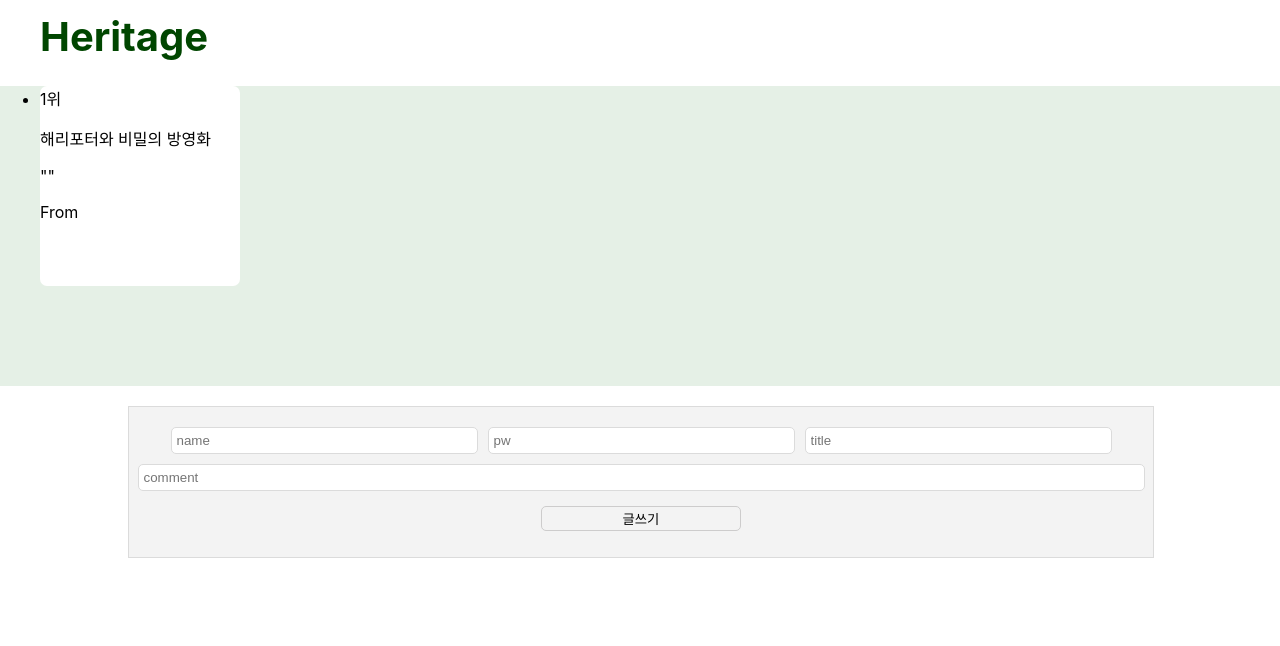
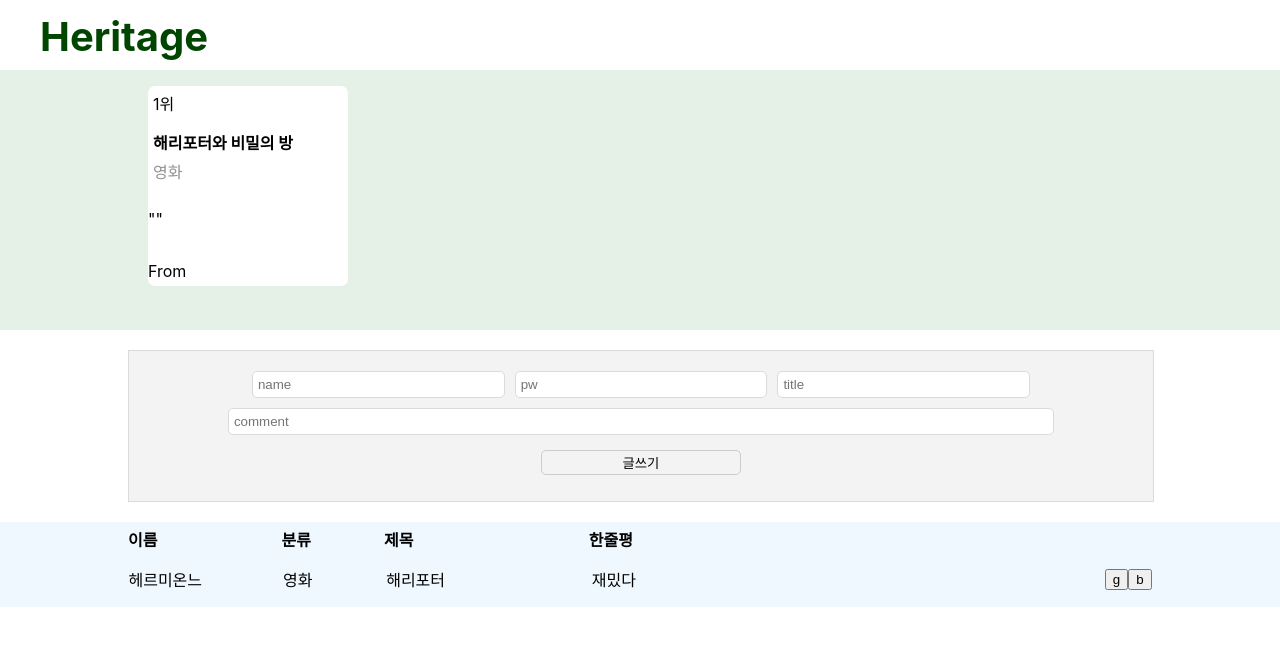
Before and after one commit to yeoeol/webstudy, a React (Create React App) app: page / in a window 1280 px wide. Shown: the top 646 px of the page. Built offline with nearby package versions, Linux system fonts and the light colour scheme.

Commit message:
[Feat] 컴포넌트/페이지 개발
작품 목록 컴포넌트
개별 작품 수정 페이지

```diff
--- a/src/Components/BestBoardList.jsx
+++ b/src/Components/BestBoardList.jsx
@@ -5,9 +5,9 @@
     <Wrapper>
       <ul>
         <BestBoardCard>
-          <p>1위</p>
-          <span>해리포터와 비밀의 방</span>
-          <span>영화</span>
+          <Rank>1위</Rank>
+          <Title>해리포터와 비밀의 방</Title>
+          <Genre>영화</Genre>
           <p>""</p>
           <p>From </p>
         </BestBoardCard>
@@ -20,16 +20,33 @@
 
 const Wrapper = styled.div`
   background-color: #e5f0e6;
-  height: 300px;
+  height: 260px;
   width: 100%;
+  display: flex;
+  justify-content: center;
   > ul {
     width: 80%;
   }
 `;
+const Rank = styled.p`
+  padding: 0 0 0 0;
+  margin: 5px 0 15px 5px;
+`;
+const Title = styled.span`
+  font-weight: bold;
+  margin: 0 auto 5px 5px;
+`;
+const Genre = styled.span`
+  color: #929292;
+  margin: 0 0 10px 5px;
+`;
 
 const BestBoardCard = styled.li`
+  list-style-type: none;
   background-color: white;
   height: 200px;
   width: 200px;
   border-radius: 7px;
+  display: flex;
+  flex-direction: column;
 `;
--- a/src/Components/BoardBox.jsx
+++ b/src/Components/BoardBox.jsx
@@ -1,7 +1,100 @@
+import styled from "styled-components";
+import { useNavigate } from "react-router-dom";
 const BoardBox = () => {
-  return <>
-    <ul></ul>
-  </>;
+  const navigate = useNavigate();
+  const getEditPage = () => {
+    navigate(`/edit`);
+  };
+  return (
+    <Wrapper>
+      <Head>
+        <HeadName>이름</HeadName>
+        <HeadGenre>분류</HeadGenre>
+        <HeadTitle>제목</HeadTitle>
+        <HeadReview>한줄평</HeadReview>
+      </Head>
+      <ul>
+        <BoardCard onClick={getEditPage}>
+          <Name>헤르미온느</Name>
+          <Genre>영화</Genre>
+          <Title>해리포터</Title>
+          <Review>재밌다</Review>
+          <Buttons>
+            <button>g</button>
+            <button>b</button>
+          </Buttons>
+        </BoardCard>
+      </ul>
+    </Wrapper>
+  );
 };
 
 export default BoardBox;
+
+const Wrapper = styled.div`
+  width: 100%;
+  background-color: aliceblue;
+  display: flex;
+  align-items: center;
+  flex-direction: column;
+  margin-top: 20px;
+  > ul {
+    width: 80%;
+    padding: 0 0 0 0;
+  }
+`;
+const Head = styled.div`
+  font-weight: bold;
+  width: 80%;
+  display: flex;
+  flex-direction: row;
+  margin: 5px auto 0 auto;
+`;
+const HeadName = styled.p`
+  margin: auto;
+  width: 15%;
+  margin: 0;
+`;
+const HeadGenre = styled.p`
+  margin: auto;
+  width: 10%;
+  margin: 0;
+`;
+const HeadTitle = styled.p`
+  margin: auto;
+  width: 20%;
+  margin: 0;
+`;
+const HeadReview = styled.p`
+  margin: auto;
+  width: 50%;
+  margin: 0;
+`;
+
+const Name = styled.p`
+  margin: auto;
+  width: 15%;
+`;
+const Genre = styled.p`
+  margin: auto;
+  width: 10%;
+`;
+const Title = styled.p`
+  margin: auto;
+  width: 20%;
+`;
+const Review = styled.p`
+  margin: auto;
+  width: 50%;
+`;
+const Buttons = styled.div`
+  margin: auto;
+  display: flex;
+  flex-direction: row;
+`;
+const BoardCard = styled.li`
+  margin: auto;
+  list-style-type: none;
+  display: flex;
+  flex-direction: row;
+`;
--- a/src/Components/InputBox.jsx
+++ b/src/Components/InputBox.jsx
@@ -37,6 +37,8 @@
 const Upper = styled.div`
   display: flex;
   flex-direction: row;
+  justify-content: center;
+  width: 80%;
   gap: 10px;
   padding: 20px 0 0 0;
   > input {
@@ -48,22 +50,22 @@
 
 const NameInput = styled.input`
   height: 25px;
-  width: 300px;
+  width: 30%;
   border: none;
 `;
 
 const PwInput = styled.input`
-  width: 300px;
+  width: 30%;
   height: 25px;
   border: none;
 `;
 const TitleInput = styled.input`
-  width: 300px;
+  width: 30%;
   height: 25px;
   border: none;
 `;
 const CommentInput = styled.input`
-  width: 1000px;
+  width: 80%;
   height: 25px;
   border: none;
   margin: 10px 0 0 0;
--- a/src/Pages/EditPage.jsx
+++ b/src/Pages/EditPage.jsx
@@ -1,8 +1,93 @@
+import styled from "styled-components";
 
 const EditPage = () => {
   return (
-    <></>
-  )
-}
+    <Wrap>
+      <Wrapper>
+        <Upper>
+          <NameInput placeholder="name" />
+          <PwInput placeholder="pw" />
+          <TitleInput placeholder="title" />
+        </Upper>
+        <CommentInput placeholder="comment" />
+        <Buttons>
+          <Button>수정</Button>
+          <Button>삭제</Button>
+        </Buttons>
+      </Wrapper>
+    </Wrap>
+  );
+};
 
 export default EditPage;
+
+const Wrap = styled.div`
+  width: 100%;
+  margin-left: 10%;
+  margin-top: 20px;
+`;
+
+const Wrapper = styled.div`
+  height: 150px;
+  width: 80%;
+  /* #e5f0e6; */
+  display: flex;
+  flex-direction: column;
+  align-items: center;
+  border: 1px solid #dbdbdb;
+  background-color: #f3f3f3;
+`;
+
+const Upper = styled.div`
+  display: flex;
+  flex-direction: row;
+  justify-content: center;
+  width: 80%;
+  gap: 10px;
+  padding: 20px 0 0 0;
+  > input {
+    border-radius: 5px;
+    border: 1px solid #dbdbdb;
+    padding: 0 0 0 5px;
+  }
+`;
+
+const NameInput = styled.input`
+  height: 25px;
+  width: 30%;
+  border: none;
+`;
+
+const PwInput = styled.input`
+  width: 30%;
+  height: 25px;
+  border: none;
+`;
+const TitleInput = styled.input`
+  width: 30%;
+  height: 25px;
+  border: none;
+`;
+const CommentInput = styled.input`
+  width: 80%;
+  height: 25px;
+  border: none;
+  margin: 10px 0 0 0;
+  border-radius: 5px;
+  border: 1px solid #dbdbdb;
+  padding: 0 0 0 5px;
+`;
+const Buttons = styled.div`
+  display: flex;
+  flex-direction: row;
+  gap: 10px;
+`;
+const Button = styled.button`
+  background-color: #f3f3f3;
+  height: 25px;
+  width: 200px;
+  margin: 15px 0 0 0;
+  color: black;
+  border: 1px solid #cdcccc;
+  border-radius: 5px;
+`;
```
